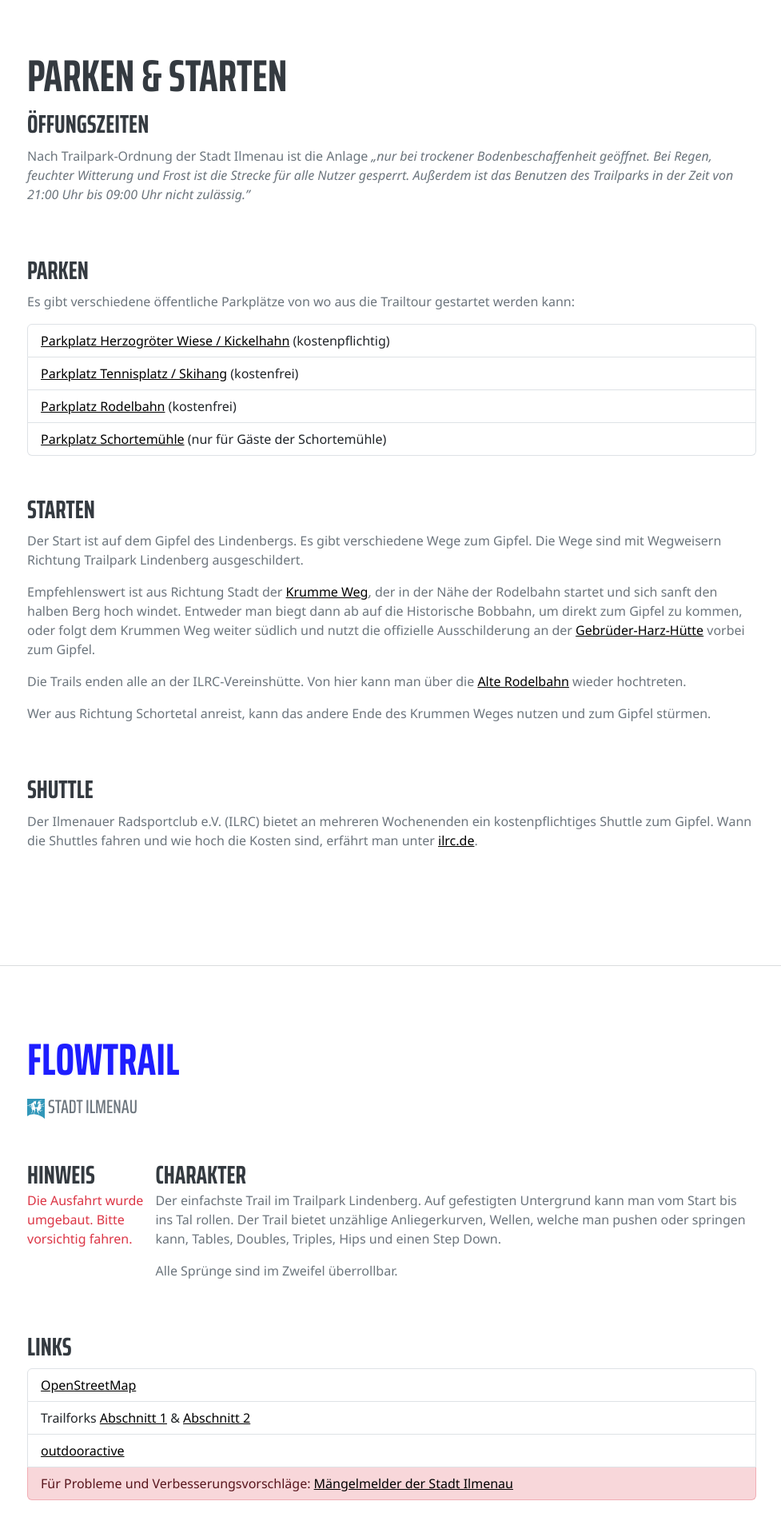
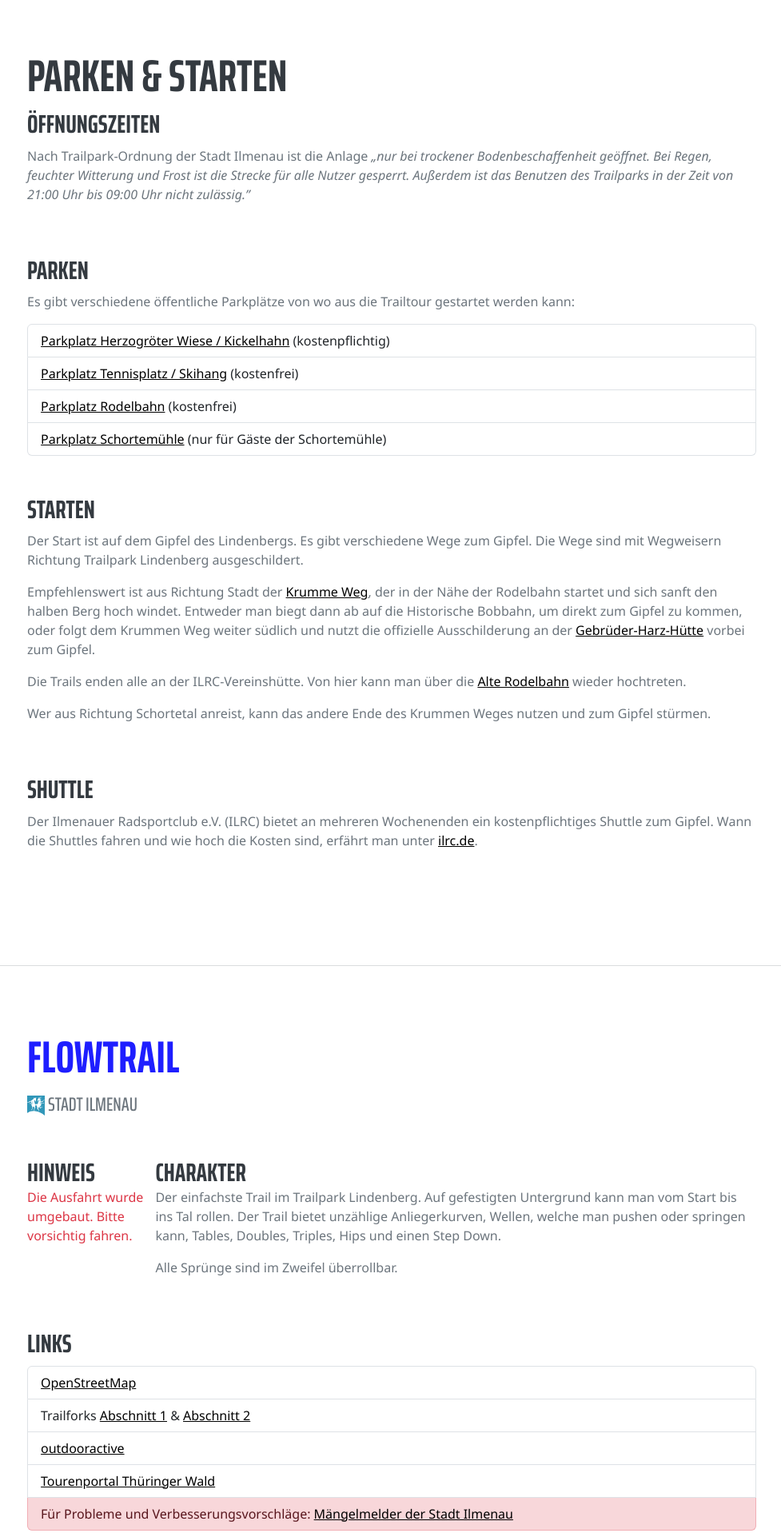
Before and after one commit to cyper85/trailpark-lindenberg.de, a website: page index.html in a window 1280 px wide. Shown: the part 820-2737 px from the top of the page at 80% size, without its empty margins (286-1263 px from the left). Drawn offline with nearby package versions, Linux system fonts and the light colour scheme.

Commit message:
Links hinzugefügt

```diff
--- a/index.html
+++ b/index.html
@@ -87,7 +87,7 @@
                     <h2 class="mb-2">Parken & Starten</h2>
                     <div class="d-flex flex-column flex-md-row justify-content-between mb-5">
                         <div class="flex-grow-1">
-                            <h3 class="mb-2">Öffungszeiten</h3>
+                            <h3 class="mb-2">Öffnungszeiten</h3>
                             <p itemprop="openingHoursSpecification" itemscope itemtype="https://schema.org/OpeningHoursSpecification">
                                 Nach Trailpark-Ordnung der Stadt Ilmenau ist die Anlage <i class="textquote">&bdquo;nur bei trockener Bodenbeschaffenheit geöffnet. Bei Regen, feuchter Witterung und Frost ist die Strecke für alle Nutzer gesperrt. Außerdem ist das Benutzen des Trailparks in der Zeit von <time itemprop="closes" content="21:00:00">21:00 Uhr</time> bis <time itemprop="opens" content="09:00:00">09:00 Uhr</time> nicht zulässig.&rdquo;</i>
                             </p>
@@ -158,6 +158,7 @@
                                 <li class="list-group-item"><a itemprop="map" href="https://www.openstreetmap.org/relation/18200097" target="_blank">OpenStreetMap</a></li>
                                 <li class="list-group-item">Trailforks <a itemprop="sameAs" href="https://www.trailforks.com/trails/flowline-1/" target="_blank">Abschnitt 1</a> & <a itemprop="sameAs" href="https://www.trailforks.com/trails/flowline-2/" target="_blank">Abschnitt 2</a></li>
                                 <li class="list-group-item"><a itemprop="sameAs" href="https://www.outdooractive.com/r/807431524" target="_blank">outdooractive</a></li>
+                                <li class="list-group-item"><a itemprop="sameAs" href="https://www.tourenportal-thueringer-wald.de/de/tour/mountainbike/trailpark-am-lindenberg-flowline-ilmenau/807431524/" target="_blank">Tourenportal Thüringer Wald</a></li>
                                 <li class="list-group-item list-group-item-danger">Für Probleme und Verbesserungsvorschläge: <a href="https://mitmachen.ilmenau.de/dialog/1" target="_blank">Mängelmelder der Stadt Ilmenau</a></li>
                             </ul>
                         </div>
@@ -188,6 +189,7 @@
                                 <li class="list-group-item"><a itemprop="map" href="https://www.openstreetmap.org/relation/16708105" target="_blank">OpenStreetMap</a></li>
                                 <li class="list-group-item">Trailforks <a itemprop="sameAs" href="https://www.trailforks.com/trails/playline-upper-part/" target="_blank">Abschnitt 1</a> & <a itemprop="sameAs" href="https://www.trailforks.com/trails/playline-middle-part/" target="_blank">Abschnitt 2</a> & <a href="https://www.trailforks.com/trails/playline-lower-part/" target="_blank">Abschnitt 3</a></li>
                                 <li class="list-group-item"><a itemprop="sameAs" href="https://www.outdooractive.com/r/805718073" target="_blank">outdooractive</a></li>
+                                <li class="list-group-item"><a itemprop="sameAs" href="https://www.tourenportal-thueringer-wald.de/de/tour/mountainbike/trailpark-am-lindenberg-playline-ilmenau/805718073/" target="_blank">Tourenportal Thüringer Wald</a></li>
                                 <li class="list-group-item list-group-item-danger">Für Probleme und Verbesserungsvorschläge: <a href="https://mitmachen.ilmenau.de/dialog/1" target="_blank">Mängelmelder der Stadt Ilmenau</a></li>
                             </ul>
                         </div>
@@ -261,7 +263,8 @@
                             <ul class="list-group">
                                 <li class="list-group-item"><a itemprop="map" href="https://www.openstreetmap.org/relation/19629733" target="_blank">OpenStreetMap</a></li>
                                 <li class="list-group-item">Trailforks <a itemprop="sameAs" href="https://www.trailforks.com/trails/enduro-upper-part/" target="_blank">Abschnitt 1</a> & <a itemprop="sameAs" href="https://www.trailforks.com/trails/enduro-lower-part/" target="_blank">Abschnitt 2</a> & <a itemprop="sameAs" href="https://www.trailforks.com/trails/enduro-short-cut/" target="_blank">Short Cut</a></li>
-                                <!--<li class="list-group-item"><a itemprop="sameAs" href="https://www.outdooractive.com/r/805718073" target="_blank">outdooractive</a></li>-->
+                                <li class="list-group-item"><a itemprop="sameAs" href="https://www.outdooractive.com/r/809253337" target="_blank">outdooractive</a></li>
+                                <li class="list-group-item"><a itemprop="sameAs" href="https://www.tourenportal-thueringer-wald.de/de/tour/mountainbike/trailpark-am-lindenberg-enduro-trail-lindenberg/809253337/" target="_blank">Tourenportal Thüringer Wald</a></li>
                                 <li class="list-group-item list-group-item-danger">Für Probleme und Verbesserungsvorschläge: <a href="https://mitmachen.ilmenau.de/dialog/1" target="_blank">Mängelmelder der Stadt Ilmenau</a></li>
                             </ul>
                         </div>
@@ -361,6 +364,7 @@
                                 <li class="list-group-item"><a itemprop="map" href="https://www.openstreetmap.org/relation/18200096" target="_blank">OpenStreetMap</a></li>
                                 <li class="list-group-item">Trailforks <a itemprop="sameAs" href="https://www.trailforks.com/trails/linduro-1/" target="_blank">Abschnitt 1</a> & <a itemprop="sameAs" href="https://www.trailforks.com/trails/linduro-2/" target="_blank">Abschnitt 2</a> & <a itemprop="sameAs" href="https://www.trailforks.com/trails/linduro-3/" target="_blank">Abschnitt 3</a></li>
                                 <li class="list-group-item"><a itemprop="sameAs" href="https://www.outdooractive.com/r/807916295" target="_blank">outdooractive</a></li>
+                                <li class="list-group-item"><a itemprop="sameAs" href="https://www.tourenportal-thueringer-wald.de/de/tour/mountainbike/trailpark-lindenberg-enduro-strecke-linduro/807916295/" target="_blank">Tourenportal Thüringer Wald</a></li>
                             </ul>
                         </div>
                     </div>
@@ -409,6 +413,8 @@
                             <ul class="list-group">
                                 <li class="list-group-item"><a itemprop="map" href="https://www.openstreetmap.org/relation/14414019" target="_blank">OpenStreetMap</a></li>
                                 <li class="list-group-item"><a itemprop="sameAs" href="https://www.trailforks.com/trails/ixs-downhill-strecke/" target="_blank">Trailforks</a></li>
+                                <li class="list-group-item"><a itemprop="sameAs" href="https://www.outdooractive.com/de/route/mountainbike/thueringer-wald/trailpark-lindenberg-downhill-strecke-absolute-abfahrt/330496013/?share=%7E33ahtift%244ossmbig" target="_blank">outdooractive</a></li>
+                                <li class="list-group-item"><a itemprop="sameAs" href="https://www.tourenportal-thueringer-wald.de/de/tour/mountainbike/trailpark-lindenberg-downhill-strecke-absolute-abfahrt/330496013/" target="_blank">Tourenportal Thüringer Wald</a></li>
                             </ul>
                         </div>
                     </div>
```
